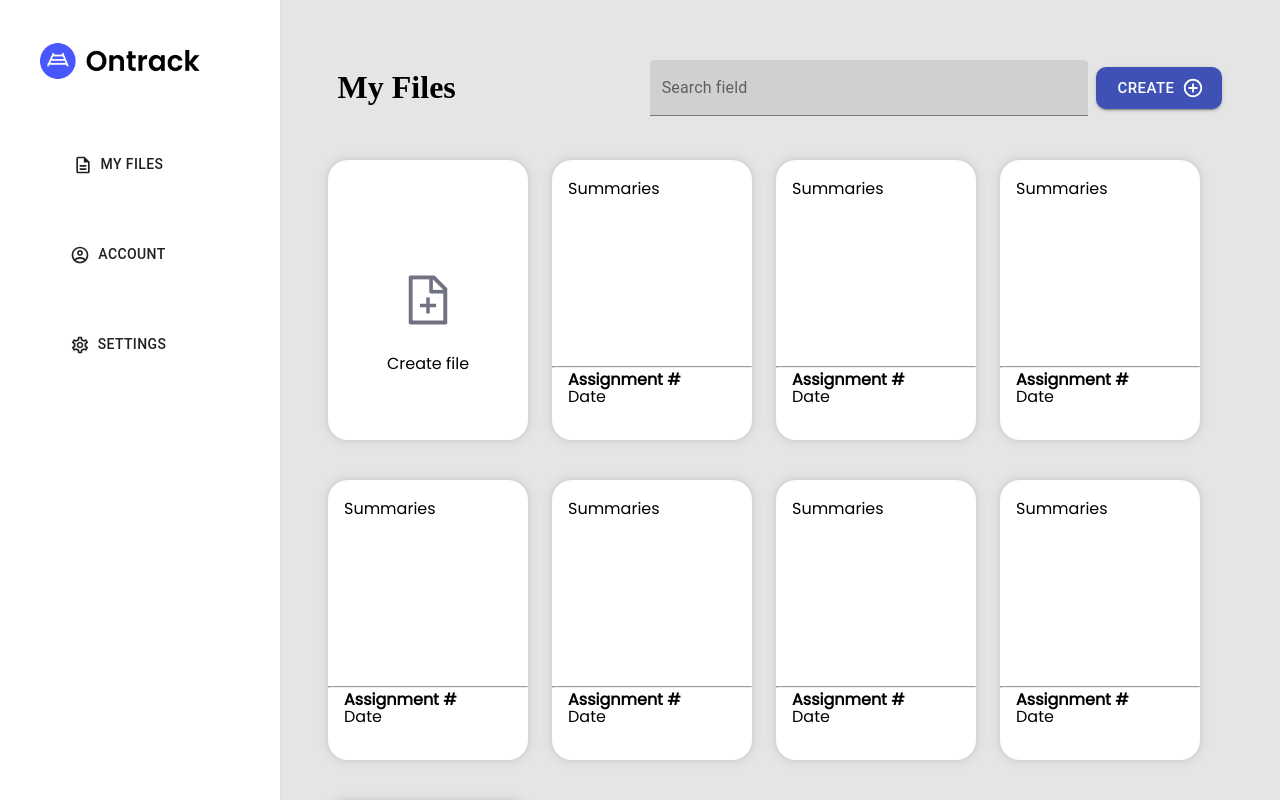
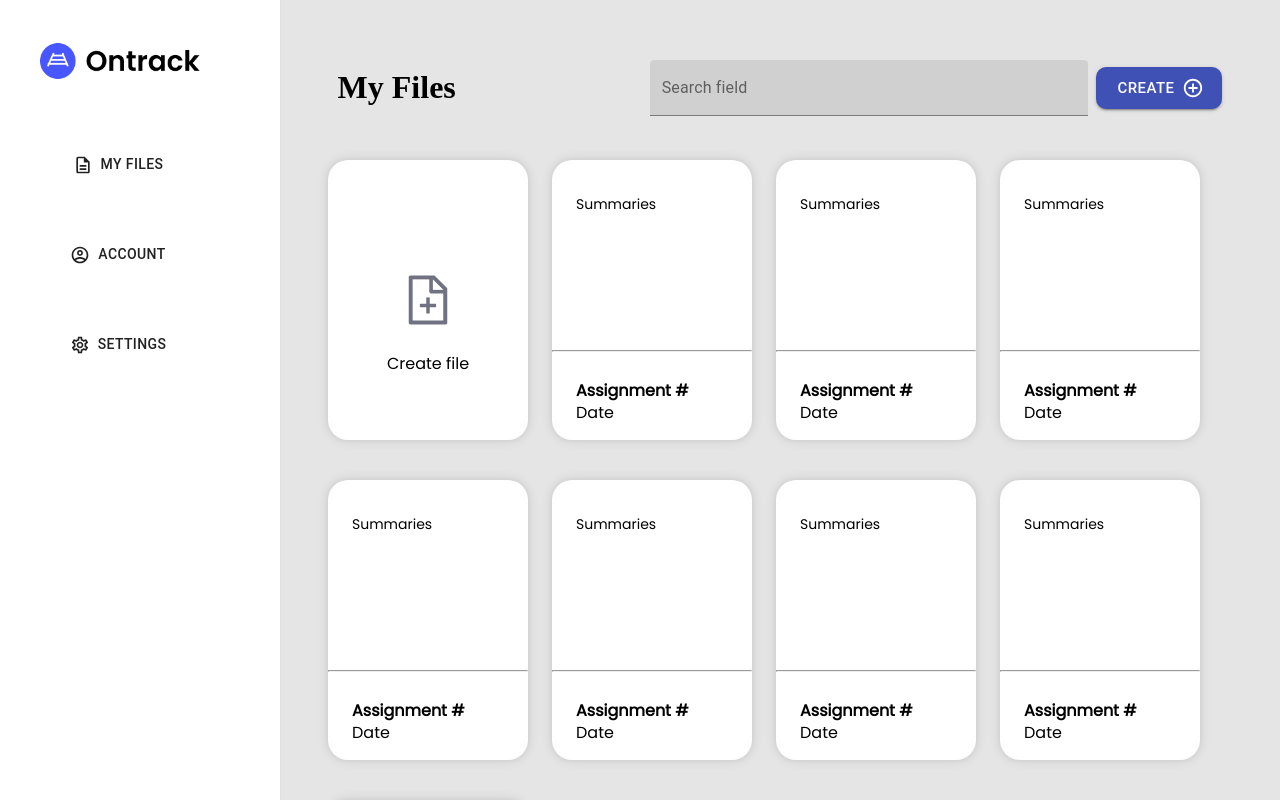
Before and after one commit to Sizbei/Ontrack, a React (Create React App) app in the folder frontend/: page / in a window 1280 px wide. Shown: the top 800 px of the page. Built offline with nearby package versions, Linux system fonts and the light colour scheme.

Commit message:
Update MyFiles.css

```diff
--- a/frontend/src/frontend/styles/MyFiles.css
+++ b/frontend/src/frontend/styles/MyFiles.css
@@ -90,10 +90,12 @@
 }
 
 .mf-summaries {
+    padding-top: 20px;
     font-family: 'Poppins';
     height: 65%;
-    padding-left: 2vh;
-    padding-right: 2vh;
+    padding-left: 3vh;
+    padding-right: 3vh;
+    font-size: 14px;
 }
 
 .mf-h1 {
@@ -102,13 +104,15 @@
 }
 
 .mf-smallCard {
-    line-height: 10%;
-    padding-left: 2vh;
-    padding-right: 2vh;
+    font-family: 'Poppins';
+    padding-top: 17px;
+    line-height: 40%;
+    padding-left: 3vh;
+    padding-right: 3vh;
 }
 
 .mf-hr {
-    color: var(--background-color);
+    color: grey;
     width: fit-content;
 }
 
```
